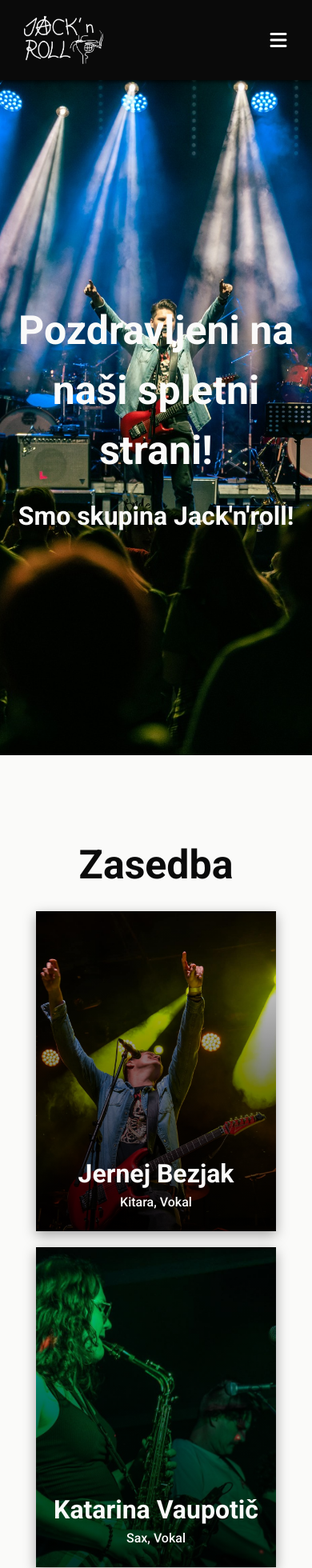
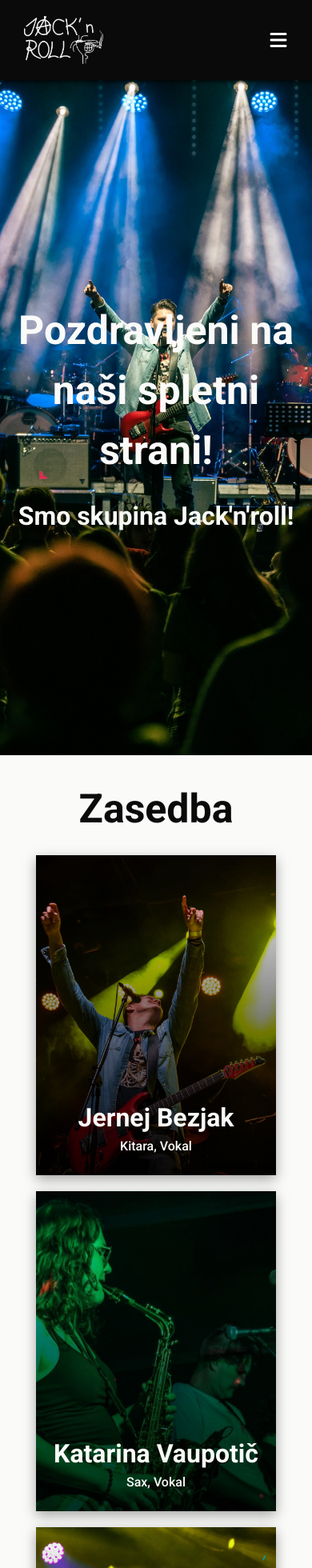
Before and after one commit to bezoj/jacknroll, a React (Vite) app: page / in a window 390 px wide. Shown: the top 1960 px of the page at 80% size. Built offline with nearby package versions, Linux system fonts and the light colour scheme.

Commit message:
PT-11: Made image carousel smaller for phone devices

```diff
--- a/src/components/containers/ImageCarousel.tsx
+++ b/src/components/containers/ImageCarousel.tsx
@@ -26,7 +26,7 @@ export function ImageCarousel() {
   }, [currentIndex]);
 
   return (
-    <div className="h-[1080px] w-full relative group">
+    <div className="h-[500px] md:h-[1080px] w-full relative group">
       <div
         style={{
           backgroundImage: `url(${carouselImages[currentIndex].imgSrc})`,
--- a/src/sections/ContactUsPage.tsx
+++ b/src/sections/ContactUsPage.tsx
@@ -83,7 +83,7 @@ export function ContactUsPage() {
           className="w-full flex md:flex-1 md:w-1/2"
           ref={formRef}
         >
-          <FlexColumn className="w-full max-w-[900px]  gap-8">
+          <FlexColumn className="w-full max-w-[900px] gap-8">
             <TextInput
               {...register("fromNameSurname")}
               title="Ime in priimek"
--- a/src/sections/MembersPage.tsx
+++ b/src/sections/MembersPage.tsx
@@ -12,7 +12,7 @@ import {
 
 export function MembersPage() {
   return (
-    <Section elementId="members" className="text-center gap-[20px] py-[100px]">
+    <Section elementId="members" className="text-center gap-[20px] py-[30px]">
       <Text textVariant="title" colorVariant="primary">
         Zasedba
       </Text>
```
